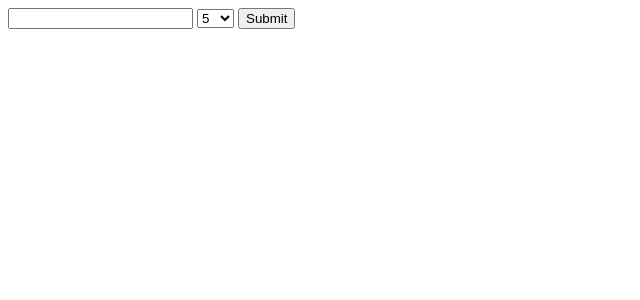
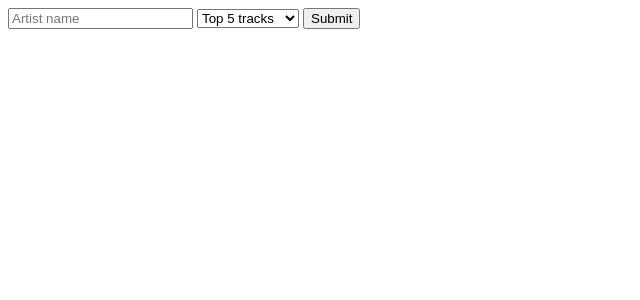
Before and after one commit to subiabre/lastfm-tools, a SvelteKit app: page /one-hit-wonder in a window 1280 px wide. Shown: the top 300 px of the page, without its empty margins (0-640 px from the left). Built offline with nearby package versions, Linux system fonts and the light colour scheme.

Commit message:
Cleane one-hit-wonder code

```diff
--- a/src/routes/one-hit-wonder/+page.svelte
+++ b/src/routes/one-hit-wonder/+page.svelte
@@ -1,5 +1,6 @@
 <script lang="ts">
     import { lastfm, type Artist, type Track } from "$lib/lastfm";
+    import { calcPlaycount } from "$lib/stats";
 
     let artistName: string;
     let topTrackCount: string;
@@ -18,21 +19,9 @@
         );
 
         topTracksPercentage = calcPlaycountPercentage(
-            calcTracksPlaycount(topTracks),
+            calcPlaycount(topTracks),
             artist.playcount,
         );
-    }
-
-    function calcTracksPlaycount(tracks: Track[]) {
-        let playcount = 0;
-
-        for (let index = 0; index < tracks.length; index++) {
-            const track = tracks[index];
-
-            playcount = playcount + track.playcount;
-        }
-
-        return playcount;
     }
 
     function calcPlaycountPercentage(playcount: number, total: number) {
@@ -41,16 +30,20 @@
 </script>
 
 <form on:submit|preventDefault={handleSubmit}>
-    <input type="text" bind:value={artistName} />
+    <input type="text" placeholder="Artist name" bind:value={artistName} />
     <select bind:value={topTrackCount}>
-        <option value="5" selected>5</option>
-        <option value="10">10</option>
-        <option value="20">20</option>
-        <option value="30">30</option>
+        <option value="5" selected>Top 5 tracks</option>
+        <option value="10">Top 10 tracks</option>
+        <option value="20">Top 20 tracks</option>
+        <option value="30">Top 30 tracks</option>
+        <option value="30">Top 50 tracks</option>
     </select>
     <button type="submit">Submit</button>
 </form>
 
 {#if artist}
-    <p>{topTracksPercentage}% of {artist.name} listens are in the top {topTracks?.length} tracks.</p>
+    <p>
+        {topTracksPercentage}% of {artist.name} listens are in their top {topTracks?.length}
+        tracks.
+    </p>
 {/if}
```
